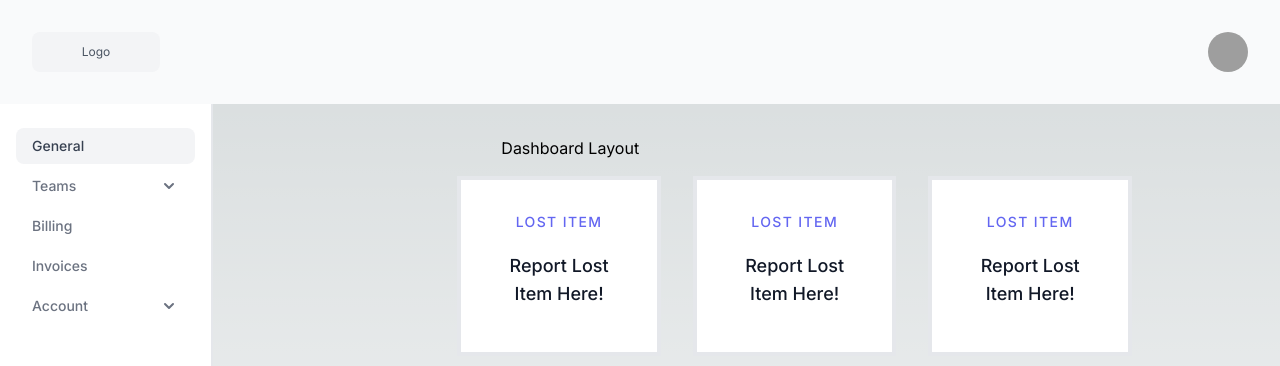
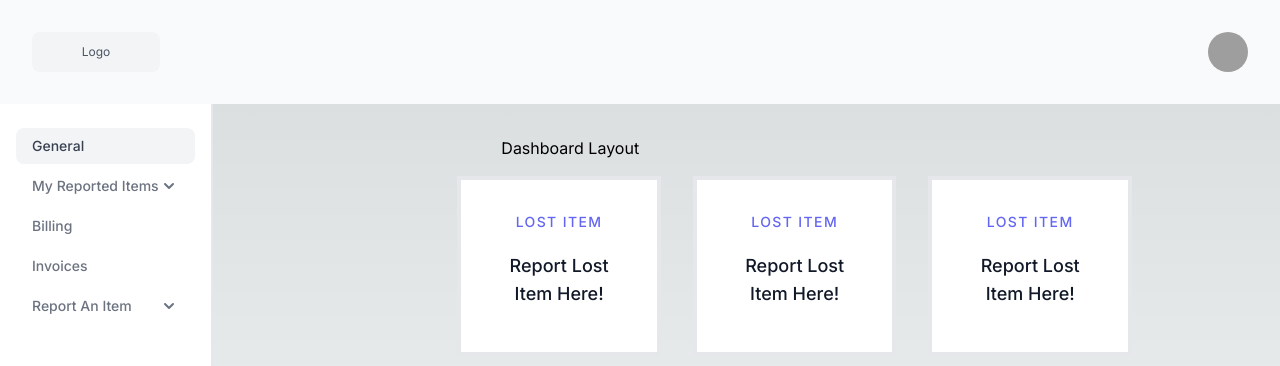
Before and after one commit to musfirbaig/lost-and-found, a Next.js app: page /user/dashboard in a window 1280 px wide. Shown: the top 366 px of the page. Built offline with nearby package versions, Linux system fonts and the light colour scheme; no server answers; grey boxes are pictures that could not be loaded.

Commit message:
added UserProvider in layout to wrap it, so that userId is available to all its children --its effiencnt method than before

```diff
--- a/app/user/dashboard/general.tsx
+++ b/app/user/dashboard/general.tsx
@@ -3,6 +3,7 @@ export function GeneralPage(){
 
     const userId = useUser();
     console.log(userId);
+    const name = "musfirbaig";
 
     // console.log(useUser());
     return (
@@ -11,6 +12,9 @@ export function GeneralPage(){
 
                 <section className="text-gray-600 body-font">
   <div className="container px-5 -mx-20">
+
+{/* it needed to be removed, only for testing */}
+    <p>{userId.userId}</p>
 
     <div className="flex flex-wrap justify-center">
 
--- a/app/user/dashboard/layout.tsx
+++ b/app/user/dashboard/layout.tsx
@@ -1,3 +1,5 @@
+import { UserProvider } from "../UserContext";
+
 export default function DashboardLayout({ children }: { children: React.ReactNode }) {
   return (
     <div>
@@ -62,7 +64,7 @@ export default function DashboardLayout({ children }: { children: React.ReactNod
           <summary
             className="flex cursor-pointer items-center justify-between rounded-lg px-4 py-2 text-gray-500 hover:bg-gray-100 hover:text-gray-700"
           >
-            <span className="text-sm font-medium"> Teams </span>
+            <span className="text-sm font-medium"> My Reported Items </span>
 
             <span className="shrink-0 transition duration-300 group-open:-rotate-180">
               <svg
@@ -86,7 +88,7 @@ export default function DashboardLayout({ children }: { children: React.ReactNod
                 href=""
                 className="block rounded-lg px-4 py-2 text-sm font-medium text-gray-500 hover:bg-gray-100 hover:text-gray-700"
               >
-                Banned Users
+                Reported Lost Items
               </a>
             </li>
 
@@ -95,7 +97,7 @@ export default function DashboardLayout({ children }: { children: React.ReactNod
                 href=""
                 className="block rounded-lg px-4 py-2 text-sm font-medium text-gray-500 hover:bg-gray-100 hover:text-gray-700"
               >
-                Calendar
+                Reported Found Items
               </a>
             </li>
           </ul>
@@ -125,7 +127,7 @@ export default function DashboardLayout({ children }: { children: React.ReactNod
           <summary
             className="flex cursor-pointer items-center justify-between rounded-lg px-4 py-2 text-gray-500 hover:bg-gray-100 hover:text-gray-700"
           >
-            <span className="text-sm font-medium"> Account </span>
+            <span className="text-sm font-medium"> Report An Item </span>
 
             <span className="shrink-0 transition duration-300 group-open:-rotate-180">
               <svg
@@ -149,7 +151,7 @@ export default function DashboardLayout({ children }: { children: React.ReactNod
                 href=""
                 className="block rounded-lg px-4 py-2 text-sm font-medium text-gray-500 hover:bg-gray-100 hover:text-gray-700"
               >
-                Details
+                Report Lost Item
               </a>
             </li>
 
@@ -158,7 +160,7 @@ export default function DashboardLayout({ children }: { children: React.ReactNod
                 href=""
                 className="block rounded-lg px-4 py-2 text-sm font-medium text-gray-500 hover:bg-gray-100 hover:text-gray-700"
               >
-                Security
+                Report Found Item
               </a>
             </li>
 
@@ -202,7 +204,9 @@ export default function DashboardLayout({ children }: { children: React.ReactNod
               {/* DYNAMIC SECTION */}
               <section className="col-span-10 ml-64 p-8">
                 <h1>Dashboard Layout</h1>
-                {children}
+                <UserProvider>
+                    {children}
+                </UserProvider>
               </section>
             </div>
 
--- a/app/user/dashboard/page.tsx
+++ b/app/user/dashboard/page.tsx
@@ -1,7 +1,6 @@
 "use client"
 
 import { GeneralPage } from "./general";
-import { UserProvider } from "../UserContext";
 
 // so this is inside the layout page
 // basically layout includes header and sidebar, and the main section is rendered
@@ -12,9 +11,7 @@ import { UserProvider } from "../UserContext";
 
 export default function Dashboard(){
     return (
-        <UserProvider>
             <GeneralPage />
-        </UserProvider>
     )
 }
 
```
